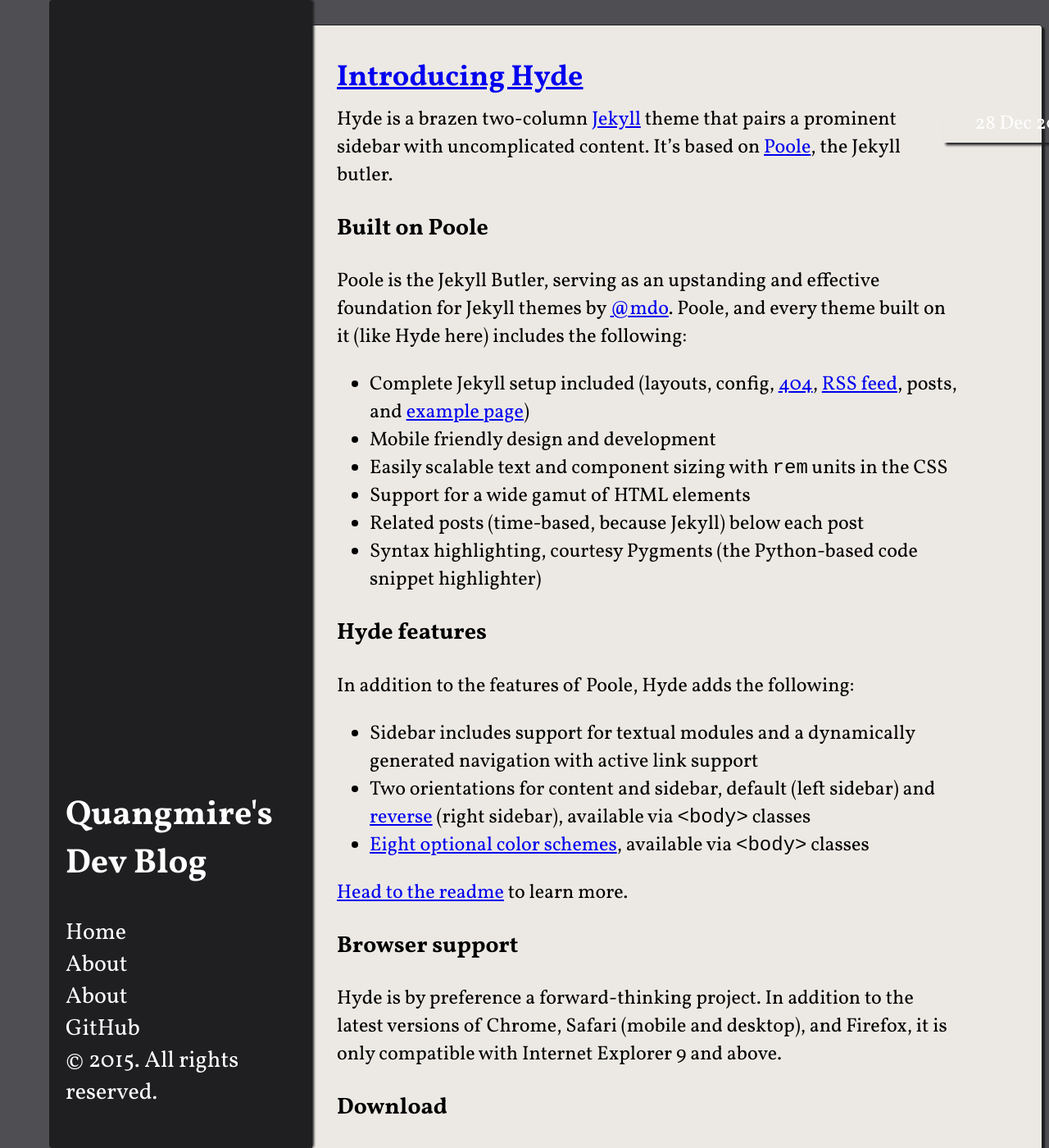
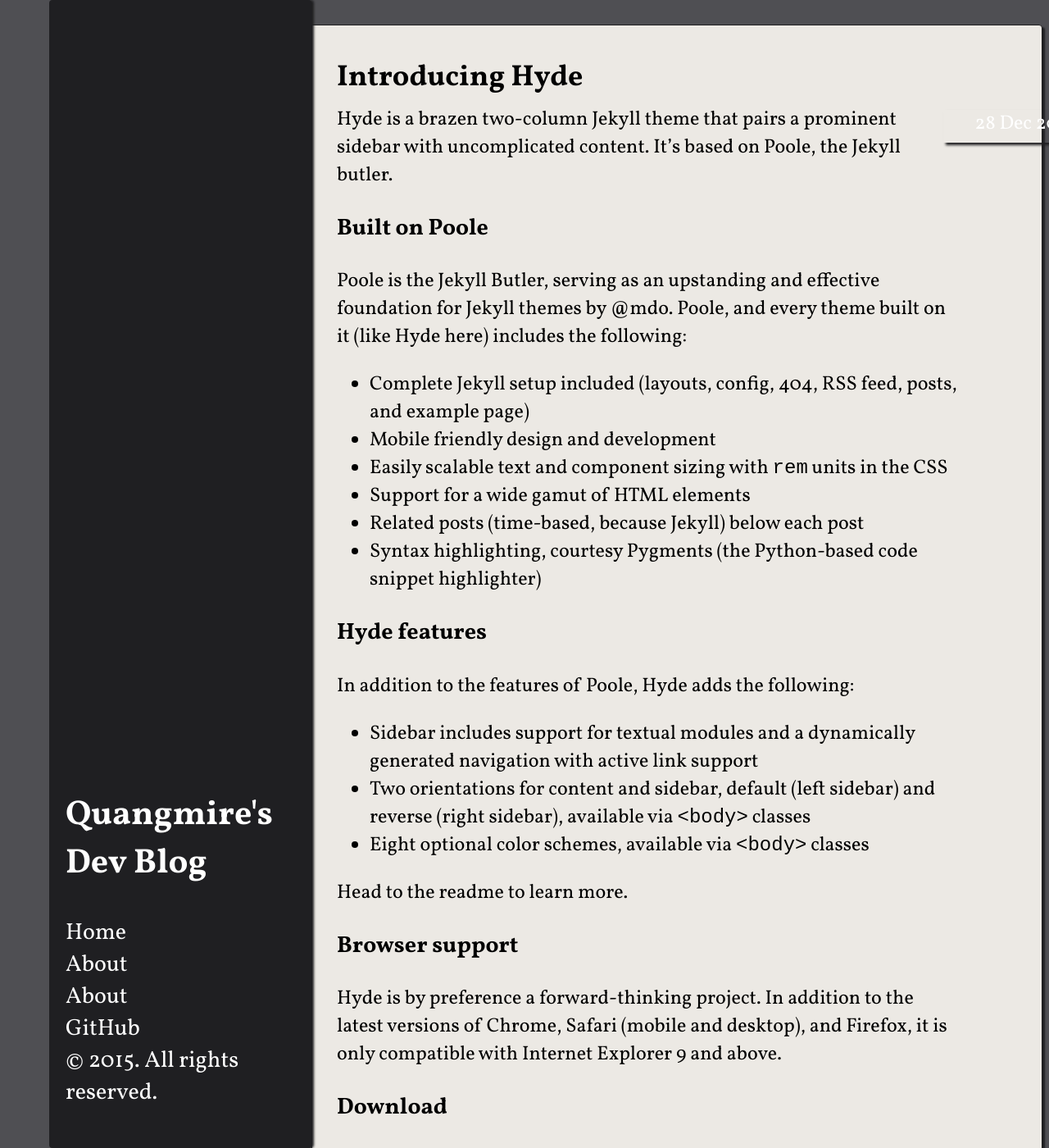
Before and after one commit to Quangmire/quangduong.me, a Jekyll site: the page built from index.html, in a window 1280 px wide and 1400 px high. Shown: the whole window at 82% size. Built offline with Jekyll 4.4.1, drawn with Linux system fonts in a browser that asks for light colours; Markdown is read by kramdown in place of the engine named in the settings; the list of posts is cut into pages by our own code.

Commit message:
Forgot periods in classes

```diff
--- a/public/css/stylesheet.css
+++ b/public/css/stylesheet.css
@@ -49,12 +49,12 @@
 	padding-left: 20px;
 }
 
-post a {
+.post a {
 	text-decoration: none;
 	color: black;
 }
 
-post a:hover {
+.post a:hover {
 	text-decoration: underline;
 }
 
```
